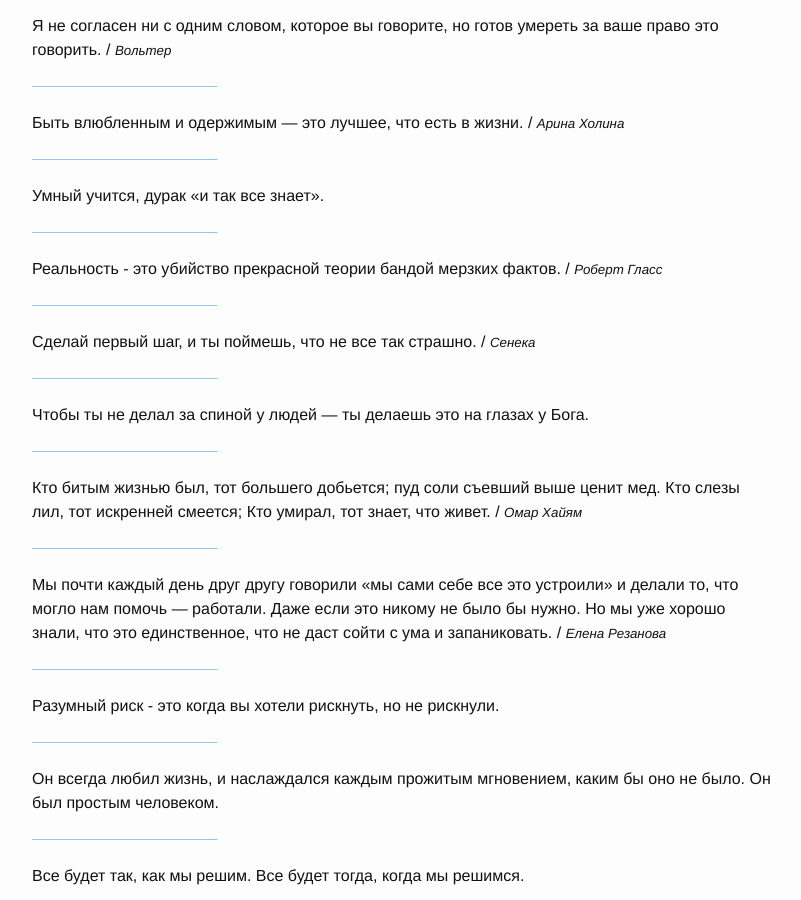
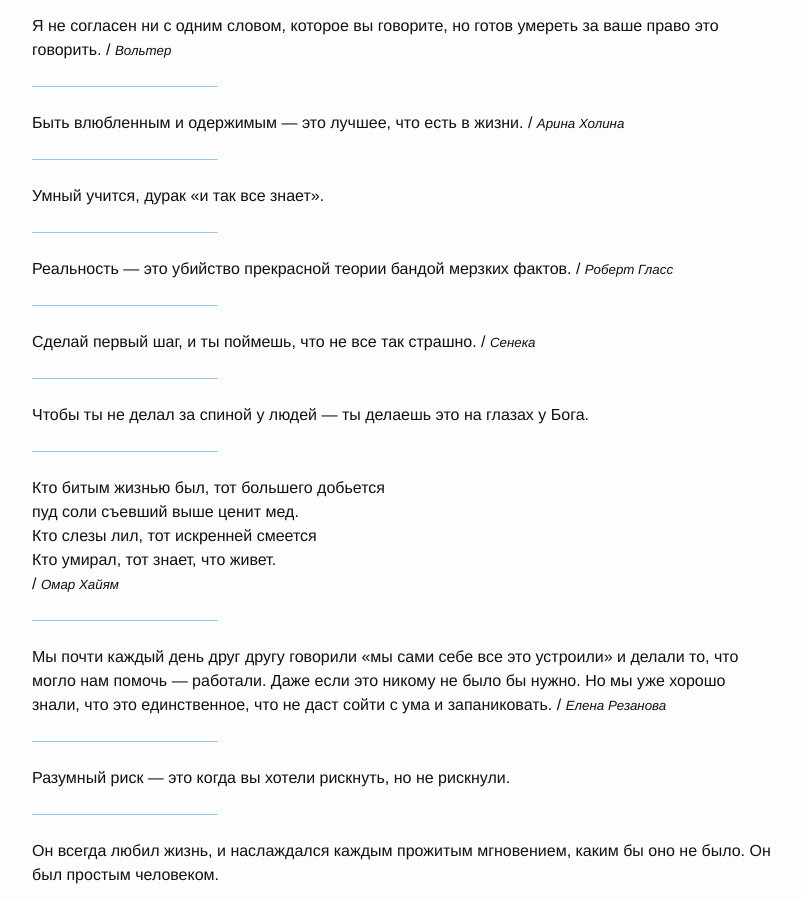
Before and after one commit to beeos/beeos.github.io, a Jekyll site: the page built from cites.md, in a window 1280 px wide and 900 px high, scrolled down 27494 px. Shown: the whole window, without its empty margins (238-1039 px from the left). Built offline with Jekyll 4.4.1, drawn with Linux system fonts in a browser that asks for light colours; nearby versions of some CDN libraries.

Commit message:
More misspeling

```diff
--- a/_data/cites.yml
+++ b/_data/cites.yml
@@ -780,7 +780,7 @@
 
 - text: "Умный учится, дурак «и так все знает»."
 
-- text: "Реальность - это убийство прекрасной теории бандой мерзких фактов."
+- text: "Реальность — это убийство прекрасной теории бандой мерзких фактов."
   author: "Роберт Гласс"
 
 - text: "Сделай первый шаг, и ты поймешь, что не все так страшно."
@@ -788,13 +788,13 @@
 
 - text: "Чтобы ты не делал за спиной у людей — ты делаешь это на глазах у Бога."
 
-- text: "Кто битым жизнью был, тот большего добьется; пуд соли съевший выше ценит мед. Кто слезы лил, тот искренней смеется; Кто умирал, тот знает, что живет."
+- text: "Кто битым жизнью был, тот большего добьется<br/>пуд соли съевший выше ценит мед.<br/>Кто слезы лил, тот искренней смеется<br/>Кто умирал, тот знает, что живет.<br/>"
   author: "Омар Хайям"
 
 - text: "Мы почти каждый день друг другу говорили «мы сами себе все это устроили» и делали то, что могло нам помочь — работали. Даже если это никому не было бы нужно. Но мы уже хорошо знали, что это единственное, что не даст сойти с ума и запаниковать."
   author: "Елена Резанова"
 
-- text: "Разумный риск - это когда вы хотели рискнуть, но не рискнули."
+- text: "Разумный риск — это когда вы хотели рискнуть, но не рискнули."
 
 - text: "Он всегда любил жизнь, и наслаждался каждым прожитым мгновением, каким бы оно не было. Он был простым человеком."
 
```
